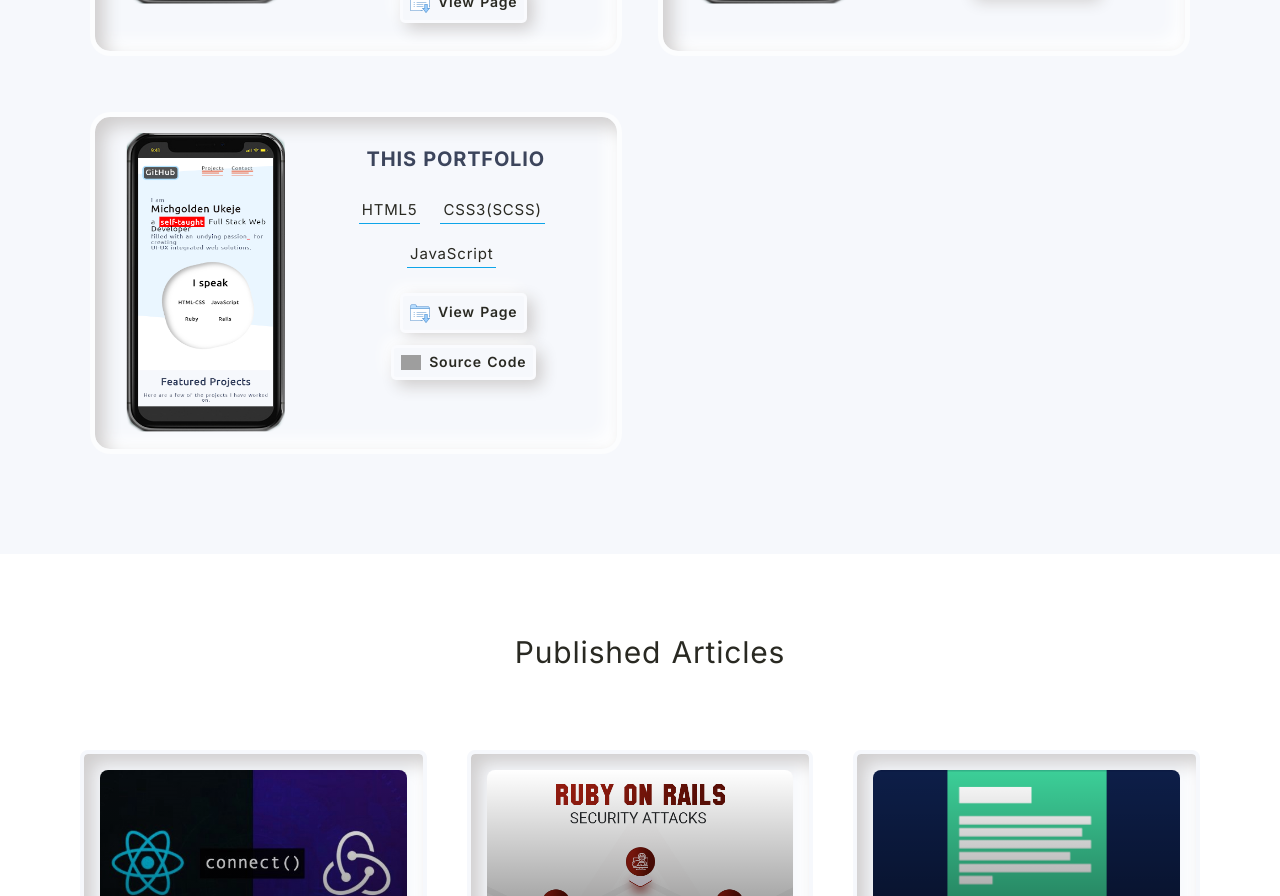
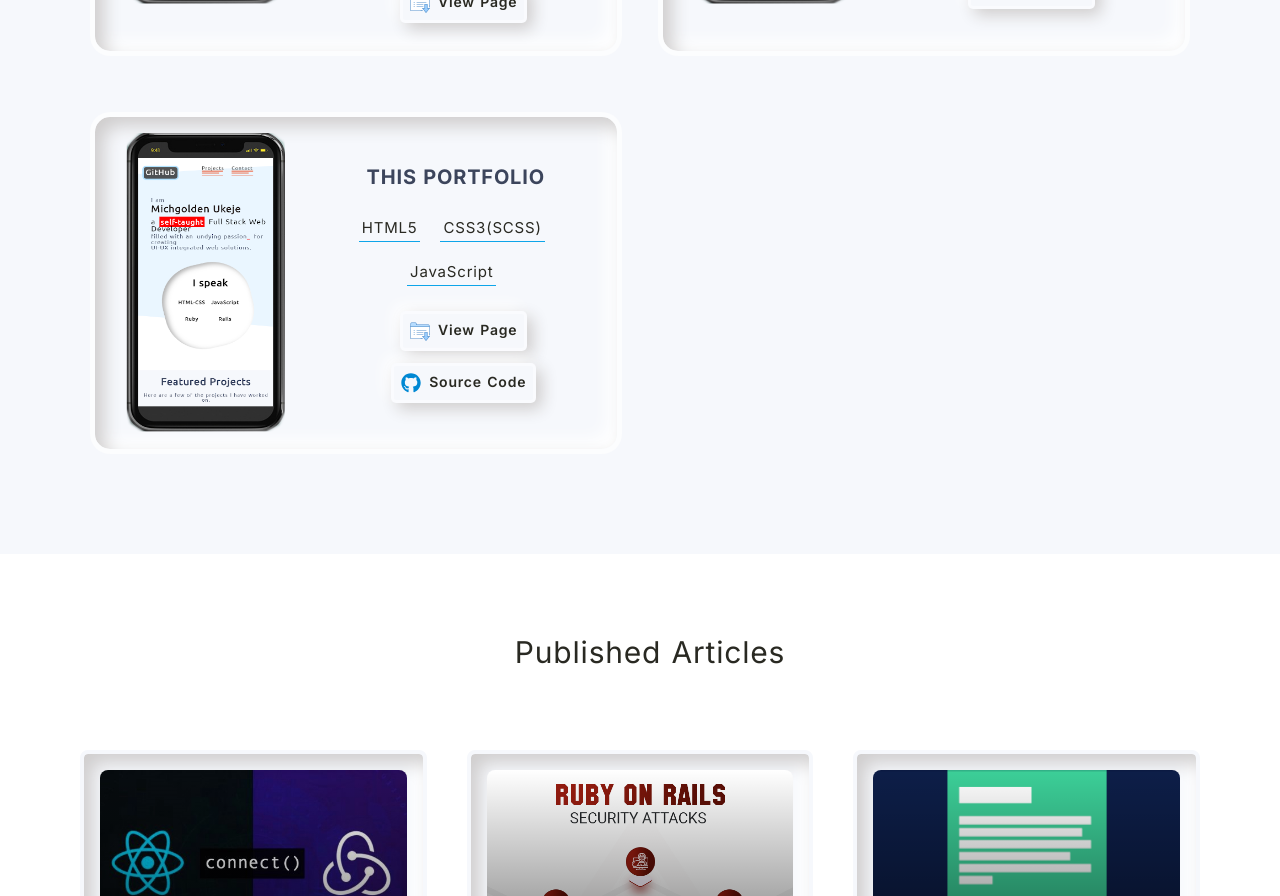
Before and after one commit to mikenath223/Portfolio, a Next.js app: page / in a window 1280 px wide. Shown: the part 1680-2576 px from the top of the page. Built offline with nearby package versions, Linux system fonts and the light colour scheme; grey boxes are pictures that could not be loaded.

Commit message:
Update project for tab screen

```diff
--- a/src/app/components/FeaturedProjects.tsx
+++ b/src/app/components/FeaturedProjects.tsx
@@ -3,11 +3,9 @@
 import { projects } from "@src/constants/projects.constants";
 import Image from "next/image";
 import { Link } from "./ui/Link";
-import { useCheckDarkMode } from "../hooks/useCheckDarkMode";
+import { FaGithub } from "react-icons/fa";
 
 const FeaturedProjects = () => {
-  const { isDarkMode } = useCheckDarkMode();
-
   return (
     <section
       id="feature-project"
@@ -37,7 +35,7 @@ const FeaturedProjects = () => {
                 className="proj-img w-[160px] sm:h-[300px] h-[260px]"
               />
             </div>
-            <figcaption className="main-project flex-grow py-3 self-start">
+            <figcaption className="main-project flex-grow py-3">
               <h3 className="text-xl text-center font-bold mb-2 text-proj-desc-light dark:text-proj-desc-dark">
                 {project.title}
               </h3>
@@ -69,49 +67,19 @@ const FeaturedProjects = () => {
                 )}
                 {project.sourceLink && (
                   <Link href={project.sourceLink}>
-                    <Image
-                      src={
-                        isDarkMode
-                          ? "/images/icons8-github-white.png"
-                          : "/images/icons8-github-30.png"
-                      }
-                      alt="open"
-                      width={20}
-                      height={20}
-                      className="inline mr-2"
-                    />
+                    <FaGithub color="#0088d3" className="inline mr-2 w-5 h-5" />
                     Source Code
                   </Link>
                 )}
                 {project.frontendSource && (
                   <Link href={project.frontendSource}>
-                    <Image
-                      src={
-                        isDarkMode
-                          ? "/images/icons8-github-white.png"
-                          : "/images/icons8-github-30.png"
-                      }
-                      alt="open"
-                      width={20}
-                      height={20}
-                      className="inline mr-2"
-                    />
+                    <FaGithub color="#0088d3" className="inline mr-2" />
                     Frontend Source
                   </Link>
                 )}
                 {project.backendSource && (
                   <Link href={project.backendSource}>
-                    <Image
-                      src={
-                        isDarkMode
-                          ? "/images/icons8-github-white.png"
-                          : "/images/icons8-github-30.png"
-                      }
-                      alt="open"
-                      width={20}
-                      height={20}
-                      className="inline mr-2"
-                    />
+                    <FaGithub color="#0088d3" className="inline mr-2" />
                     Backend Source
                   </Link>
                 )}
```
